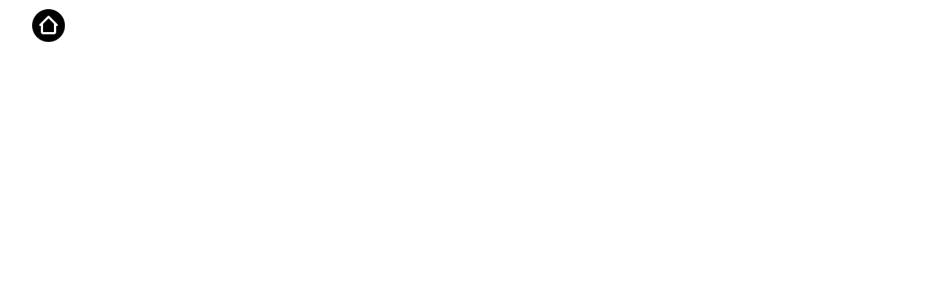
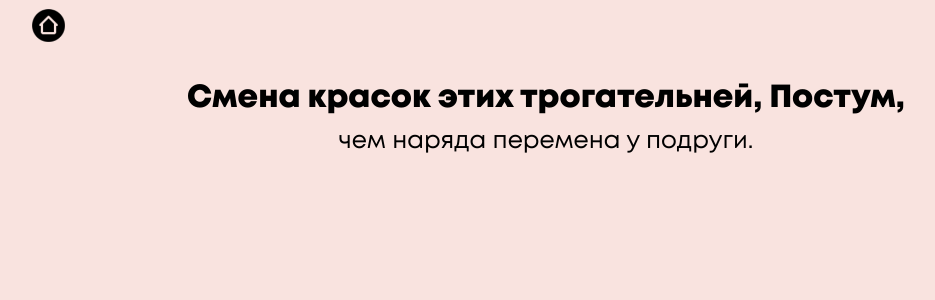
Before and after one commit to glebov-evgeny/quize, a React (Create React App) app: page /time/about in a window 1280 px wide. Before the commit this address had no page. Shown: the top 300 px of the page, without its empty margins (94-1029 px from the left). Built offline with nearby package versions, Linux system fonts and the light colour scheme; no server answers.

Commit message:
add process.env.keys

```diff
--- a/src/App.tsx
+++ b/src/App.tsx
@@ -2,6 +2,7 @@ import {Route, Routes} from 'react-router-dom';
 import {Header} from './components/Header';
 import {IntroPage} from './pages/IntroPage';
 import {LoginPage} from './pages/LoginPage';
+import {AboutPage} from './pages/AboutPage';
 import {RegistrationPage} from './pages/RegistrationPage';
 
 
@@ -14,6 +15,7 @@ function App() {
                     <Route path='/' element={<IntroPage />} />
                     <Route path='/login' element={<LoginPage />} />
                     <Route path='/registration' element={<RegistrationPage />} />
+                    <Route path='/about' element={<AboutPage />} />
                 </Routes>
             </main>
         </>
--- /dev/null
+++ b/src/api/firebase.ts
@@ -0,0 +1,19 @@
+import { initializeApp } from 'firebase/app'
+import { getAuth } from 'firebase/auth'
+import { getFirestore } from 'firebase/firestore';
+
+const firebaseConfig = {
+    apiKey: process.env.REACT_APP_FIREBASE_KEY,
+    authDomain: process.env.REACT_APP_FIREBASE_DOMAIN ,
+    projectId: process.env.REACT_APP_FIREBASE_ID ,
+    storageBucket: process.env.REACT_APP_FIREBASE_BUCKET,
+    messagingSenderId: process.env.REACT_APP_FIREBASE_SENDER,
+    appId: process.env.REACT_APP_FIREBASE_APPID
+};
+
+const app = initializeApp(firebaseConfig)
+const auth = getAuth(app)
+const db = getFirestore(app)
+
+
+export { auth, db }
--- a/src/common/import.scss
+++ b/src/common/import.scss
@@ -5,3 +5,4 @@
 @import 'styles/pages/intro/style.scss';
 @import 'styles/pages/login/style.scss';
 @import 'styles/pages/registration/style.scss';
+@import 'styles/pages/about/style.scss';
--- a/src/common/styles/form/style.scss
+++ b/src/common/styles/form/style.scss
@@ -15,6 +15,9 @@
   }
   &__item{
     margin-bottom: 2rem;
+    &._short{
+      margin-bottom: 0;
+    }
     &-name{
       font-size: 1.4rem;
       margin-bottom: .5rem;
@@ -39,4 +42,12 @@
       opacity: 1;
     }
   }
+  &__information{
+    margin: 1rem 0;
+    &-content{
+      text-align: center;
+      font-size: 1.2rem;
+      color: #e34216;
+    }
+  }
 }
--- /dev/null
+++ b/src/common/styles/pages/about/style.scss
@@ -0,0 +1,26 @@
+.about{
+  position: relative;
+  overflow: hidden;
+  padding: 8rem 0 2rem;
+  min-height:100vh;
+  background: #f9e3df;
+
+  &__content{
+    position: relative;
+    z-index: 1;
+  }
+  &__title{
+    text-align: center;
+    font-size: 3.2rem;
+    line-height: 120%;
+    font-weight: 900;
+    margin-bottom: 1rem;
+  }
+  &__description{
+    text-align: center;
+    font-size: 2.4rem;
+    line-height: 120%;
+    margin-bottom:6rem;
+  }
+
+}
--- a/src/common/styles/pages/login/style.scss
+++ b/src/common/styles/pages/login/style.scss
@@ -1,5 +1,6 @@
 .login{
   position: relative;
+  overflow: hidden;
   padding: 8rem 0 2rem;
   min-height:100vh;
   background: #EEEAFE;
--- a/src/common/styles/pages/registration/style.scss
+++ b/src/common/styles/pages/registration/style.scss
@@ -1,5 +1,6 @@
 .registration{
   position: relative;
+  overflow: hidden;
   padding: 8rem 0 2rem;
   min-height:100vh;
   background: #FEDAC9;
--- a/src/components/FormMain.tsx
+++ b/src/components/FormMain.tsx
@@ -1,4 +1,7 @@
 import React, {useState} from 'react';
+import { auth } from '../api/firebase';
+import { useNavigate  } from 'react-router-dom';
+import { createUserWithEmailAndPassword } from 'firebase/auth';
 
 export interface FormProps {
     btnTitle: string
@@ -9,14 +12,47 @@ export function FormMain(props: FormProps){
         email:'',
         password: ''
     })
+    const [errorData, setErrorData] = useState({
+        email:'',
+        password: '',
+        form: ''
+    })
+
+    const navigate = useNavigate();
 
     const fieldChangeHandle = (event: React.ChangeEvent<HTMLInputElement>) => {
         const {name, value} = event.target;
         setFormData({...formData, [name]: value});
     }
 
+    const handleRegistration: React.FormEventHandler<HTMLFormElement> = (e: React.FormEvent<HTMLFormElement>) => {
+        e.preventDefault();
+        createUserWithEmailAndPassword(auth, formData.email, formData.password)
+            .then(({user}) => {
+                console.log(user)
+                // setIsItRegistrationForm(true)
+                // const response:any = user.toJSON();
+                // const token = response.stsTokenManager.accessToken;
+                // dispatch(setUser({
+                //     email: user.email,
+                //     token: token,
+                //     id: user.uid
+                // }));
+                navigate('/about');
+            })
+            .catch((error) => {
+                if (error.message === 'Firebase: Error (auth/email-already-in-use).'){
+                    setErrorData({...errorData, form: 'Email уже зарегистрирован'} )
+                }
+                else{
+                    console.error('Ошибка: ' + error.message)
+                }
+            });
+    };
+
+
     return (
-        <form className="form">
+        <form className="form" onSubmit={ handleRegistration }>
            <div className="form__box">
                <div className="form__item">
                    <p className="form__item-name">Почта:</p>
@@ -29,7 +65,7 @@ export function FormMain(props: FormProps){
                    />
                </div>
 
-               <div className="form__item">
+               <div className="form__item _short">
                    <p className="form__item-name">Пароль:</p>
                    <input
                        type="password"
@@ -39,9 +75,11 @@ export function FormMain(props: FormProps){
                        onChange={(event: React.ChangeEvent<HTMLInputElement>): void => fieldChangeHandle(event)}
                    />
                </div>
-
+               <div className="form__information">
+                   <p className="form__information-content">{errorData.form}</p>
+               </div>
                <button
-                   type="button"
+                   type="submit"
                    className="form__button button">{props.btnTitle}</button>
            </div>
         </form>
--- /dev/null
+++ b/src/pages/AboutPage.tsx
@@ -0,0 +1,20 @@
+import React, { useEffect } from 'react';
+
+export function AboutPage() {
+
+
+    useEffect(() => {
+
+    })
+
+    return (
+        <section className="about">
+            <div className="container about__container">
+                <div className="about__content">
+                    <h2 className="about__title">Смена красок этих трогательней, Постум,</h2>
+                    <p className="about__description">чем наряда перемена у подруги.</p>
+                </div>
+            </div>
+        </section>
+    );
+}
```
